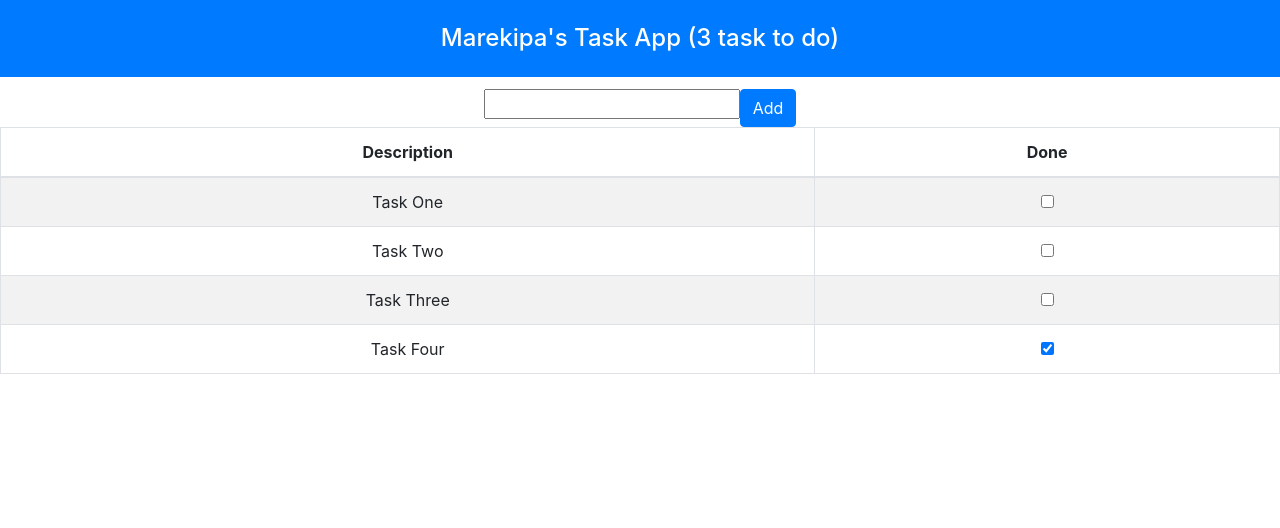
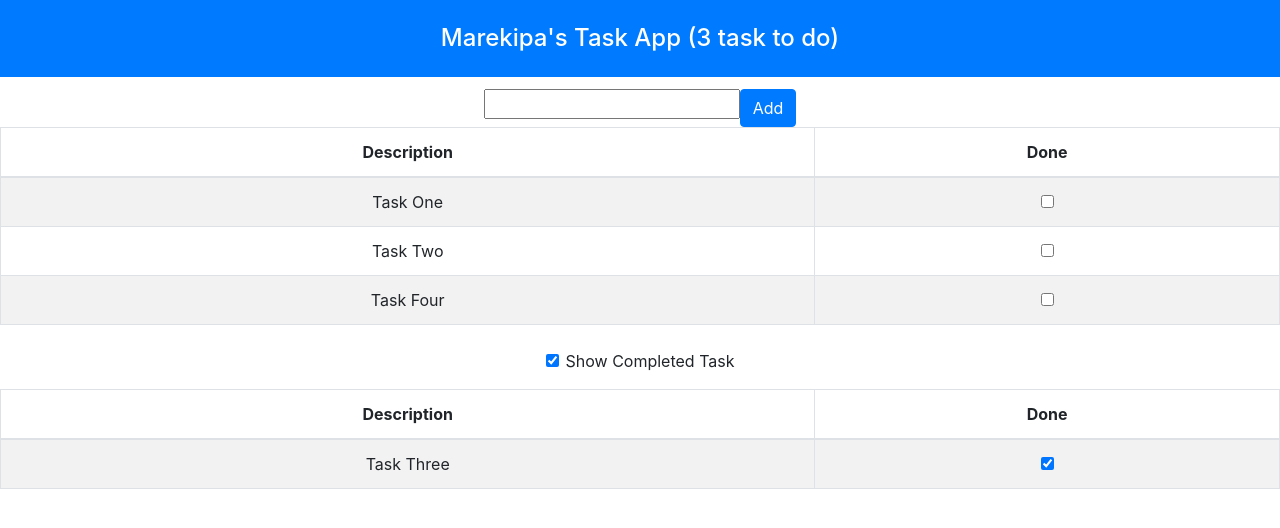
Before and after one commit to MichiMar/hooks-todo-app, a React (Create React App) app: page / in a window 1280 px wide. Shown: the top 528 px of the page. Built offline with nearby package versions, Linux system fonts and the light colour scheme.

Commit message:
separacion de tareas  hechas y por hacer, visivilidad de tareas ya hechas

```diff
--- a/src/App.js
+++ b/src/App.js
@@ -3,15 +3,17 @@ import "./App.css";
 import { TaskRow } from "./components/TaskRow";
 import { TaskBanner } from "./components/TaskBanner";
 import { TaskCreator } from "./components/TaskCreator";
+import { VisibilityControl } from "./components/VisibilityControl";
 
 function App() {
   const [userName, setUserName] = useState("Marekipa");
   const [taskItems, setTaskItems] = useState([
     { name: "Task One", done: false },
     { name: "Task Two", done: false },
-    { name: "Task Three", done: false },
-    { name: "Task Four", done: true },
+    { name: "Task Three", done: true },
+    { name: "Task Four", done: false },
   ]);
+  const [showCompleted, setShowCompleted] = useState(true);
 
   const createNewTask = (taskName) => {
     if (!taskItems.find((t) => t.name === taskName)) {
@@ -24,10 +26,12 @@ function App() {
       taskItems.map((t) => (t.name === task.name ? { ...t, done: !t.done } : t))
     );
 
-  const taskTableRows = () =>
-    taskItems.map((task) => (
-      <TaskRow key={task.name} task={task} toggleTask={toggleTask} />
-    ));
+  const taskTableRows = (doneValue) =>
+    taskItems
+      .filter((task) => task.done === doneValue)
+      .map((task) => (
+        <TaskRow key={task.name} task={task} toggleTask={toggleTask} />
+      ));
 
   return (
     <div className="App">
@@ -41,8 +45,28 @@ function App() {
           </tr>
         </thead>
 
-        <tbody>{taskTableRows()}</tbody>
+        <tbody>{taskTableRows(false)}</tbody>
       </table>
+
+      <div className="bg-secondary-text-white text-center p-2">
+        <VisibilityControl
+          description="Completed Task"
+          isChecked={showCompleted}
+          callback={(checked) => setShowCompleted(checked)}
+        />
+      </div>
+
+      {showCompleted && (
+        <table className="table table-striped table-bordered">
+          <thead>
+            <tr>
+              <th>Description</th>
+              <th>Done</th>
+            </tr>
+          </thead>
+          <tbody>{taskTableRows(true)}</tbody>
+        </table>
+      )}
     </div>
   );
 }
--- a/src/components/VisibilityControl.js
+++ b/src/components/VisibilityControl.js
@@ -0,0 +1,15 @@
+import React from "react";
+
+export const VisibilityControl = (props) => {
+  return (
+    <div className="form-check">
+      <input
+        type="checkbox"
+        className="form-check-input"
+        checked={props.isChecked}
+        onChange={(e) => props.callback(e.target.checked)}
+      />
+      <label htmlFor="form=check-label">Show {props.description}</label>
+    </div>
+  );
+};
```
